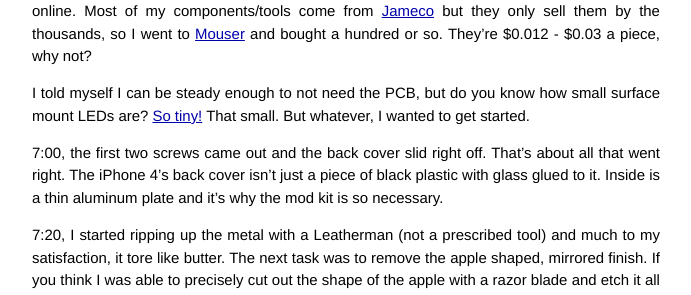
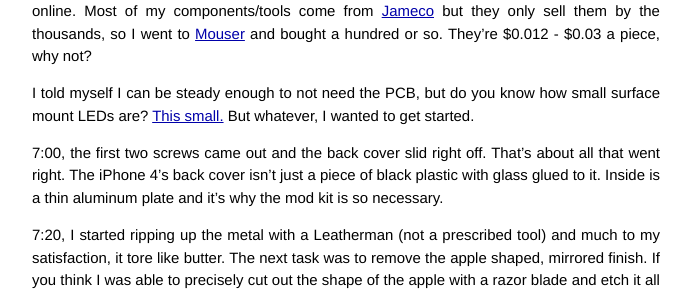
Before and after one commit to Nsiemer/Nsiemer.github.io, a Jekyll site: the page built from _posts/2014-03-10-toxic-fumes-dear-reader.markdown, in a window 1280 px wide. Shown: the part 538-833 px from the top of the page, without its empty margins (294-985 px from the left). Built offline with Jekyll 4.4.1, drawn with Linux system fonts in a browser that asks for light colours; Markdown is read by kramdown in place of the engine named in the settings.

Commit message:
added README

```diff
--- a/_layouts/default.html
+++ b/_layouts/default.html
@@ -4,7 +4,9 @@
         <meta charset="utf-8">
         <meta http-equiv="X-UA-Compatible" content="IE=edge,chrome=1">
         <title>{{ page.title }}</title>
-        <meta name="viewport" content="width=device-width">
+        <meta name="viewport" content="width=device-width, initial-scale=1.0">
+        <!--[if lt IE 9]><script src="http://css3-mediaqueries-js.googlecode.com/svn/trunk/css3-mediaqueries.js"></script>
+<![endif]-->
 
         <!-- syntax highlighting CSS -->
         <link rel="stylesheet" href="/css/syntax.css">
@@ -14,7 +16,7 @@
 
     </head>
     <body>
-
+      <div id="page-wrap">
         <div class="site">
           <div class="header">
             <h1 class="title"><a href="/">{{ site.name }}</a></h1>
@@ -39,6 +41,6 @@
             </div>
           </div>
         </div>
-
+      </div>
     </body>
 </html>
--- a/_posts/2014-03-10-toxic-fumes-dear-reader.markdown
+++ b/_posts/2014-03-10-toxic-fumes-dear-reader.markdown
@@ -18,8 +18,7 @@
 They're $0.012 - $0.03 a piece, why not?
 
 I told myself I can be steady enough to not need the PCB, but do you know how small surface mount LEDs are?
-[So tiny!]({{nsiemer.github.io}}/_media/sm_LED.JPG)
-That small.
+[This small.]({{nsiemer.github.io}}/_media/sm_LED.JPG)
 But whatever, I wanted to get started.
 
 7:00, the first two screws came out and the back cover slid right off. That's about all that went right. The iPhone 4's back cover isn't just a piece of black plastic with glass glued to it. Inside is a thin aluminum plate and it's why the mod kit is so necessary.
--- a/css/main.css
+++ b/css/main.css
@@ -3,11 +3,40 @@
 /* Common
 /*
 /*****************************************************************************/
-
-/* Global Reset */
 * {
   margin: 0;
   padding: 0;
+}
+#page-wrap{
+  width: 800px;
+  margin: 0 auto;
+}
+/* for 980px or less */
+@media screen and (max-width: 980px){
+  #page-wrap {
+    width: 94%;
+  }
+  #post {
+    width: 65%;
+  }
+}
+/* for 700px or less */
+@media screen and (max-width: 700px) {
+  #page-wrap {
+    width: 94%;
+    float: none;
+  }
+}
+/* for 480px or less */
+@media screen and (max-width: 480px) {
+  html{
+    -webkit-text-size-adjust: none;
+  }
+    #page-wrap{
+      font-size: 90%;
+      padding: 8px 15px;
+    }
+  }
 }
 
 html, body { height: 100%; }
```
Also changed, not shown: README.md (added), _media/IMG_3027.JPG (deleted), 2 other files.
